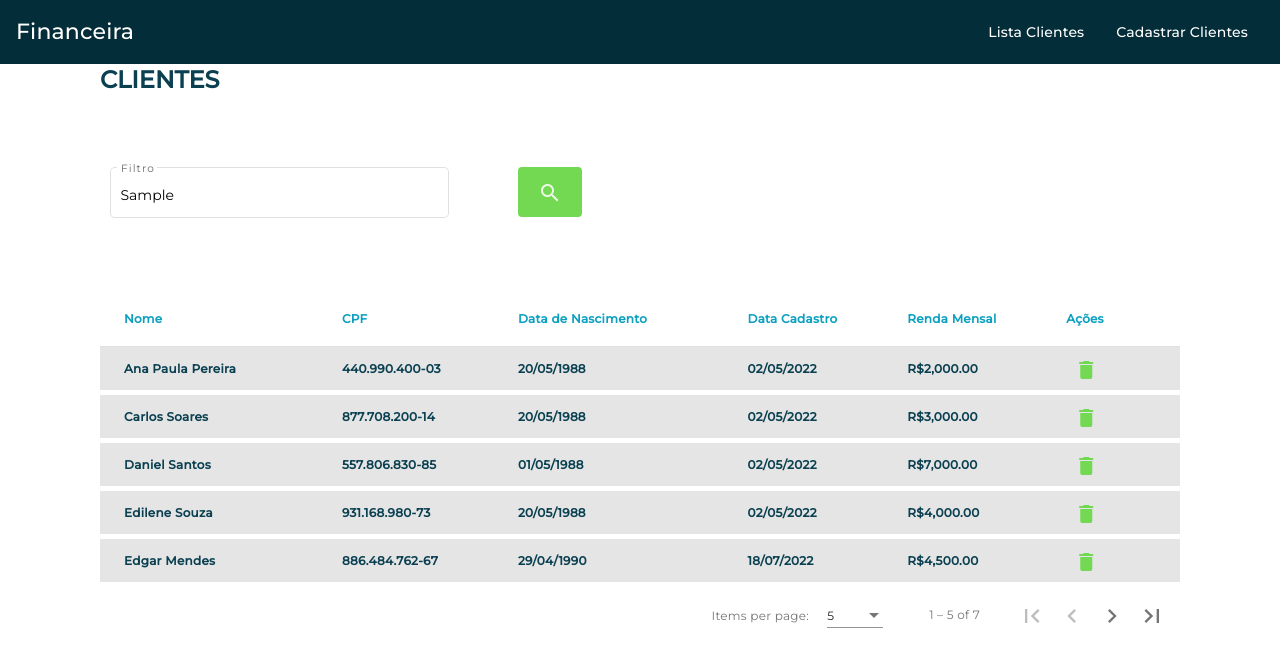
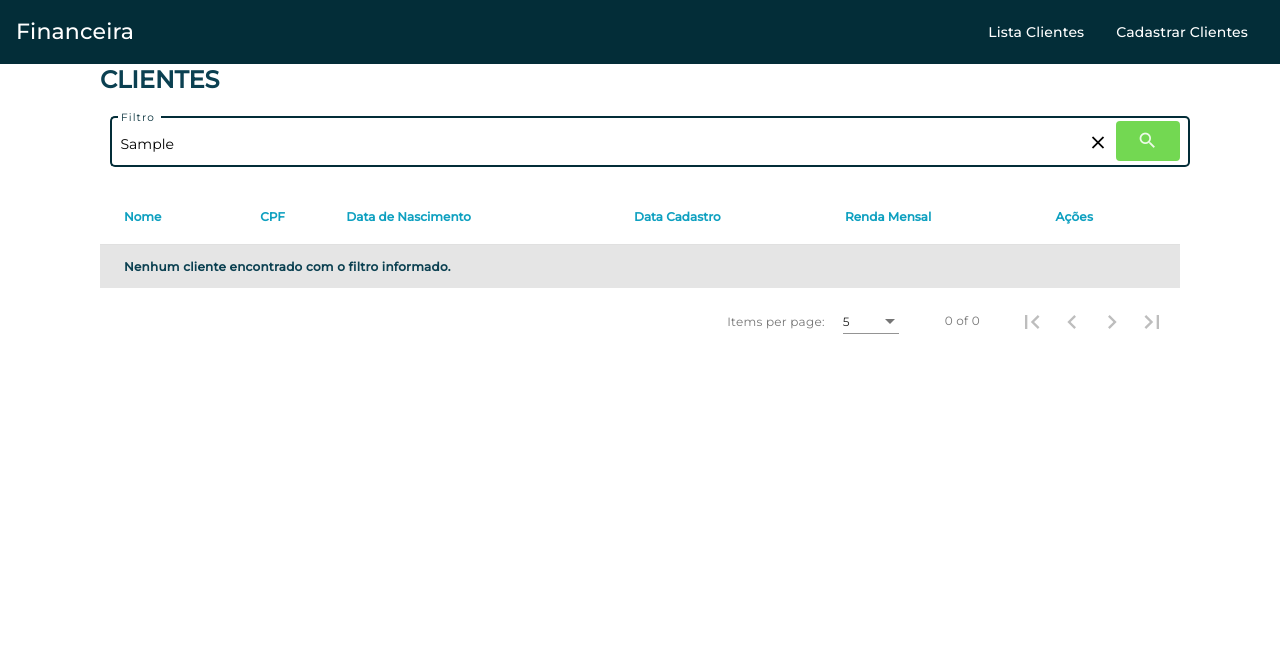
Before and after one commit to moraisandre/financial-customer, an Angular app: page / in a window 1280 px wide. Both pictures are taken after typing "Sample" into the empty fields and a click on the button "search". Shown: the top 662 px of the page. Built offline with nearby package versions, Linux system fonts and the light colour scheme; data requests are answered from the project's data file.

Commit message:
Added sort and filter

```diff
--- a/src/app/app.module.ts
+++ b/src/app/app.module.ts
@@ -10,6 +10,7 @@ import { TableCustomerComponent } from './table-customer/table-customer.componen
 import { HttpClientModule } from '@angular/common/http';
 import { CpfPipe } from './pipes/cpf.pipe';
 import { DialogConfirmationComponent } from './dialog-confirmation/dialog-confirmation.component';
+import { FormsModule } from '@angular/forms';
 
 @NgModule({
   declarations: [
@@ -22,9 +23,10 @@ import { DialogConfirmationComponent } from './dialog-confirmation/dialog-confir
   imports: [
     BrowserModule,
     AppRoutingModule,
+    FormsModule,
     AngularMaterialModule,
     HttpClientModule,
-    BrowserAnimationsModule
+    BrowserAnimationsModule,
   ],
   providers: [],
   bootstrap: [AppComponent]
--- a/src/app/table-customer/table-customer.component.html
+++ b/src/app/table-customer/table-customer.component.html
@@ -1,45 +1,43 @@
 <h1>CLIENTES</h1>
 
-<mat-grid-list cols="6">
-    <mat-grid-tile colspan="2">
-        <mat-form-field appearance="outline" floatLabel="always" hideRequiredMarker="false">
-            <mat-label>Filtro</mat-label>
-            <input matInput>
-        </mat-form-field>
-    </mat-grid-tile>
-    <mat-grid-tile>
-        <button mat-flat-button color="accent" class="search-btn">
-            <mat-icon aria-hidden="false" aria-label="Pesquisar Cliente" (click)="searchCustomer()">search</mat-icon>
+<div>
+    <mat-form-field appearance="outline" floatLabel="always" hideRequiredMarker="false">
+        <mat-label>Filtro</mat-label>
+        <input matInput [(ngModel)]="filterInput" (keyup.enter)="applyFilter()">
+        <button *ngIf="filterInput" matSuffix mat-icon-button aria-label="Clear" (click)="clearField()">
+            <mat-icon>close</mat-icon>
         </button>
-    </mat-grid-tile>
-
-</mat-grid-list>
+        <button mat-flat-button matSuffix color="accent" class="search-btn" (click)="applyFilter()">
+            <mat-icon aria-hidden="false" class="search-icon" aria-label="Pesquisar Cliente">search</mat-icon>
+        </button>
+    </mat-form-field>
+</div>
 
 <div>
-    <table mat-table [dataSource]="dataSource">
+    <table mat-table [dataSource]="dataSource" matSort>
 
       <ng-container matColumnDef="nome">
-        <th mat-header-cell *matHeaderCellDef> Nome </th>
+        <th mat-header-cell *matHeaderCellDef mat-sort-header> Nome </th>
         <td mat-cell *matCellDef="let element"> {{element.nome}} </td>
       </ng-container>
 
       <ng-container matColumnDef="cpf">
-        <th mat-header-cell *matHeaderCellDef> CPF </th>
+        <th mat-header-cell *matHeaderCellDef mat-sort-header> CPF </th>
         <td mat-cell *matCellDef="let element"> {{element.cpf | cpf}} </td>
       </ng-container>
 
       <ng-container matColumnDef="dataNascimento">
-        <th mat-header-cell *matHeaderCellDef> Data de Nascimento </th>
+        <th mat-header-cell *matHeaderCellDef mat-sort-header> Data de Nascimento </th>
         <td mat-cell *matCellDef="let element"> {{element.dataNascimento}} </td>
       </ng-container>
 
       <ng-container matColumnDef="dataCadastro">
-        <th mat-header-cell *matHeaderCellDef> Data Cadastro </th>
+        <th mat-header-cell *matHeaderCellDef mat-sort-header> Data Cadastro </th>
         <td mat-cell *matCellDef="let element"> {{element.dataCadastro}} </td>
       </ng-container>
 
       <ng-container matColumnDef="rendaMensal">
-        <th mat-header-cell *matHeaderCellDef> Renda Mensal </th>
+        <th mat-header-cell *matHeaderCellDef mat-sort-header> Renda Mensal </th>
         <td mat-cell *matCellDef="let element"> {{element.rendaMensal | currency:'BRL'}} </td>
       </ng-container>
 
@@ -48,11 +46,15 @@
         <td mat-cell *matCellDef="let element">
             <button mat-icon-button color="accent" (click)="deleteCustomer(element)">
                 <mat-icon>delete</mat-icon>
-            </button> </td>
+            </button>
+        </td>
       </ng-container>
 
       <tr mat-header-row *matHeaderRowDef="displayedColumns"></tr>
       <tr mat-row *matRowDef="let row; columns: displayedColumns;"></tr>
+      <tr class="mat-row" *matNoDataRow>
+        <td class="mat-cell" colspan="6">Nenhum cliente encontrado com o filtro informado.</td>
+      </tr>
     </table>
 
     <mat-paginator
--- a/src/app/table-customer/table-customer.component.ts
+++ b/src/app/table-customer/table-customer.component.ts
@@ -1,6 +1,8 @@
-import { AfterViewInit, Component, OnInit, ViewChild } from '@angular/core';
+import { AfterViewInit, Component, ElementRef, OnInit, ViewChild } from '@angular/core';
 import { MatDialog } from '@angular/material/dialog';
+import { MatInput } from '@angular/material/input';
 import { MatPaginator, PageEvent } from '@angular/material/paginator';
+import { MatSort } from '@angular/material/sort';
 import { MatTableDataSource } from '@angular/material/table';
 import { DialogConfirmationComponent } from '../dialog-confirmation/dialog-confirmation.component';
 import { Customer } from '../models/customer';
@@ -11,12 +13,14 @@ import { CustomerService } from '../services/customer.service';
   templateUrl: './table-customer.component.html',
   styleUrls: ['./table-customer.component.css']
 })
-export class TableCustomerComponent implements OnInit, AfterViewInit {
+export class TableCustomerComponent implements OnInit {
   displayedColumns: string[] = ['nome', 'cpf', 'dataNascimento', 'dataCadastro', 'rendaMensal', 'acao'];
   dataSource = new MatTableDataSource<Customer>();
+  filterInput = '';
 
   @ViewChild(MatPaginator) paginator: MatPaginator;
   pageEvent: PageEvent;
+  @ViewChild(MatSort) sort: MatSort;
 
   constructor(
     private customerService: CustomerService,
@@ -24,27 +28,29 @@ export class TableCustomerComponent implements OnInit, AfterViewInit {
   ) { }
 
   ngOnInit() {
-    // this.pageEvent = new PageEvent();
-    // this.pageEvent.pageIndex = 1;
-    // this.pageEvent.pageSize = 5;
-
     this.searchCustomer();
   }
 
-  ngAfterViewInit() {
-    // this.dataSource.paginator = this.paginator;
+  applyFilter() {
+    this.dataSource.filter = this.filterInput.trim().toLowerCase();
+
+    if (this.dataSource.paginator) {
+      this.dataSource.paginator.firstPage();
+    }
+  }
+
+  clearField() {
+    this.filterInput = '';
+    this.searchCustomer();
   }
 
   searchCustomer() {
-    console.log(this.paginator);
-    console.log(this.pageEvent);
 
     this.customerService.getCustomers(this.pageEvent)
       .subscribe(response => {
         this.dataSource = new MatTableDataSource<Customer>(response);
         this.dataSource.paginator = this.paginator;
-        console.log(this.paginator);
-        console.log(this.pageEvent);
+        this.dataSource.sort = this.sort;
       });
   }
 
--- a/src/styles.css
+++ b/src/styles.css
@@ -17,6 +17,10 @@ mat-form-field {
 }
 
 .search-btn {
-    height: 50px;
-    margin-top: -20px !important;
+    height: 40px;
+    /* margin-top: -20px !important; */
 }
+
+.search-icon {
+    width: 32px !important;
+}
```
